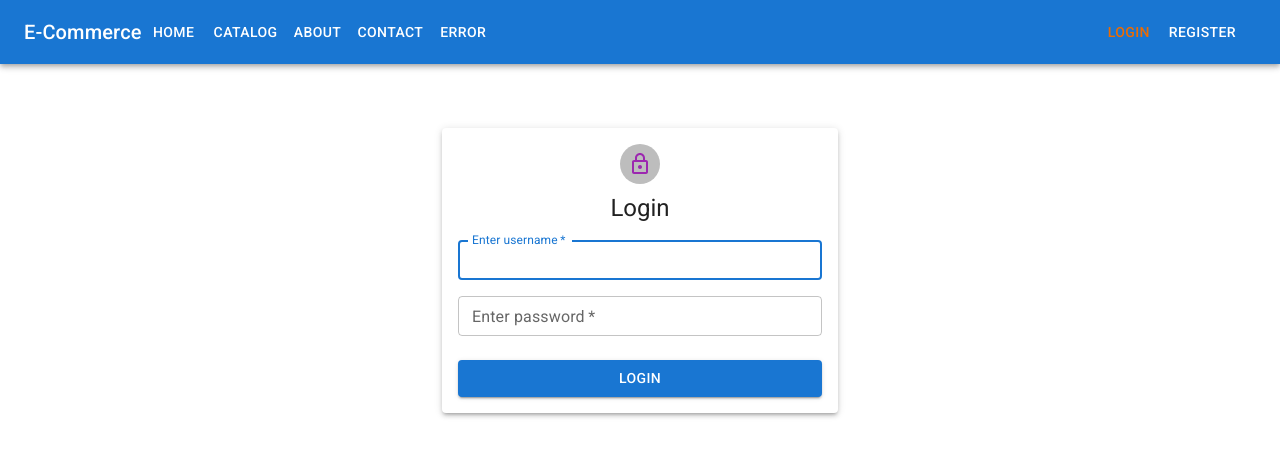
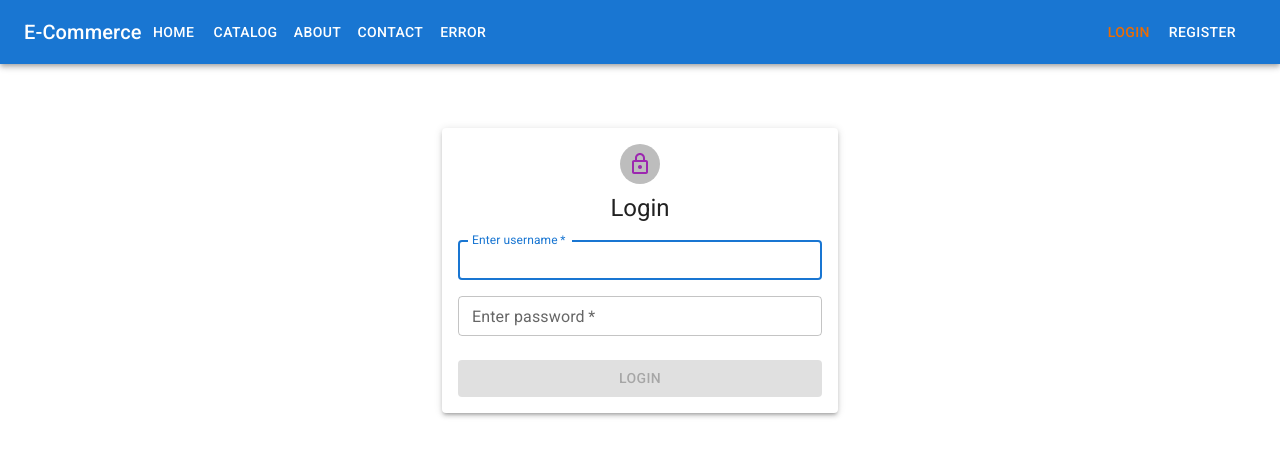
Before and after one commit to maliayik/e-commerce-react, a React (Vite) app in the folder Client/: page /login in a window 1280 px wide. Shown: the top 456 px of the page. Built offline with nearby package versions, Linux system fonts and the light colour scheme; no server answers; some icons are missing.

Commit message:
Form Validation

```diff
--- a/Client/src/pages/account/LoginPage.tsx
+++ b/Client/src/pages/account/LoginPage.tsx
@@ -1,10 +1,11 @@
-import {Avatar, Box, Button, Container, Paper, TextField, Typography} from "@mui/material";
+import {Avatar, Box, Container, Paper, TextField, Typography} from "@mui/material";
 import {LockOutlined} from "@mui/icons-material";
 import {FieldValues, useForm} from "react-hook-form";
 import requests from "../../api/requests.ts";
+import {LoadingButton} from "@mui/lab";
 
 export default function LoginPage() {
-    const {register, handleSubmit} = useForm({
+    const {register, handleSubmit, formState: {errors, isSubmitting, isValid}} = useForm({
         defaultValues: {
             username: "",
             password: ""
@@ -24,20 +25,37 @@ export default function LoginPage() {
                 <Typography component={"h1"} variant={"h5"} sx={{textAlign: "center"}}>Login</Typography>
                 <Box component="form" onSubmit={handleSubmit(submitForm)} noValidate sx={{mt: 2}}>
                     <TextField
-                        {...register("username")}
+                        {...register("username", {required: "username is required"})}
                         label={"Enter username"}
                         fullWidth required autoFocus
                         sx={{mb: 2}}
-                        size={"small"}> </TextField>
+                        size={"small"}
+                        error={!!errors.username}
+                        helperText={errors.username?.message}> </TextField>
+
                     <TextField
-                        {...register("password")}
+                        {...register("password", {
+                            required: "password is required", minLength: {
+                                value: 6,
+                                message: "Min length is 6 characters"
+                            }
+                        })}
                         label={"Enter password"}
                         type={"password"}
                         fullWidth required
                         sx={{mb: 2}}
-                        size={"small"}> </TextField>
+                        size={"small"}
+                        error={!!errors.password}
+                        helperText={errors.password?.message}> </TextField>
 
-                    <Button type={"submit"} variant={"contained"} fullWidth sx={{mt: 1}}>Login</Button>
+
+                    <LoadingButton
+                        loading={isSubmitting}
+                        disabled={!isValid}
+                        type={"submit"}
+                        variant={"contained"}
+                        fullWidth
+                        sx={{mt: 1}}>Login</LoadingButton>
 
                 </Box>
             </Paper>
```
